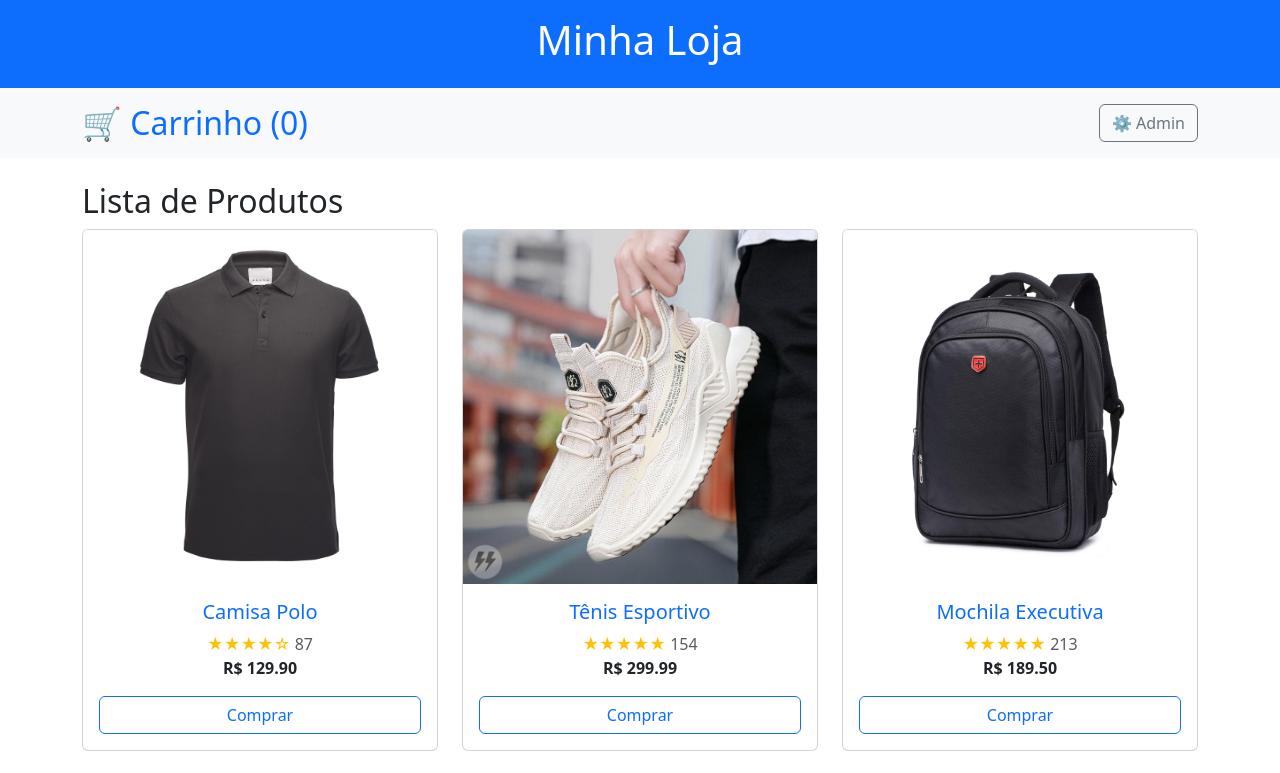
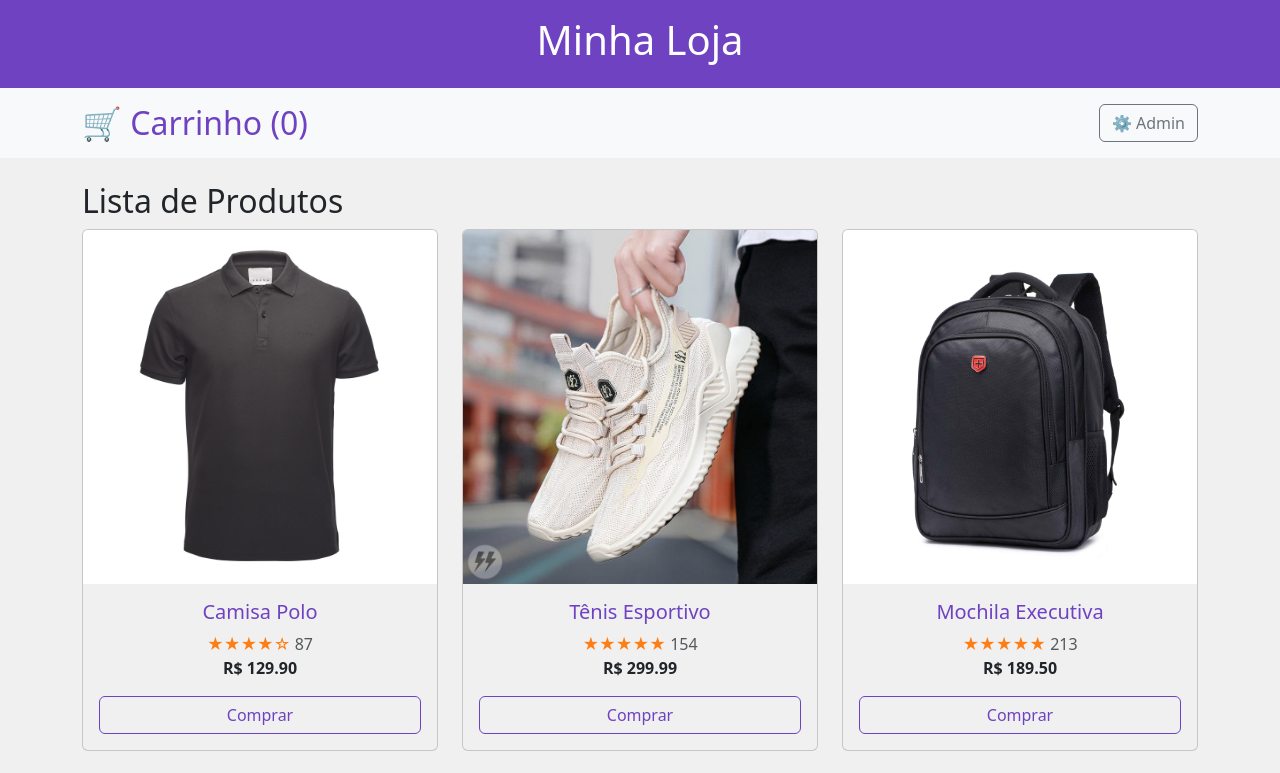
Before and after one commit to Lucas-Dimitri/Loja, a React (Vite) app: page / in a window 1280 px wide. Shown: the top 773 px of the page. Built offline with nearby package versions, Linux system fonts and the light colour scheme.

Commit message:
solving gh pages with bs file

```diff
--- a/src/bs-customizacao.css
+++ b/src/bs-customizacao.css
@@ -1,19 +1,21 @@
+@import "bootstrap/dist/css/bootstrap.min.css";
+
 :root {
-  --bs-primary: #6f42c1;
-  --bs-primary-rgb: 111, 66, 193;
+  --bs-primary: #6f42c1 !important;
+  --bs-primary-rgb: 111, 66, 193 !important;
 
-  --bs-warning: #fd7e14;
-  --bs-warning-rgb: 253, 126, 20;
+  --bs-warning: #fd7e14 !important;
+  --bs-warning-rgb: 253, 126, 20 !important;
 
-  --bs-body-bg: #f0f0f0;
-  --bs-body-bg-rgb: 240, 240, 240;
+  --bs-body-bg: #f0f0f0 !important;
+  --bs-body-bg-rgb: 240, 240, 240 !important;
 }
 
 .btn-outline-primary {
-  --bs-btn-color: #6f42c1;
-  --bs-btn-border-color: #6f42c1;
-  --bs-btn-hover-bg: #6f42c1;
-  --bs-btn-hover-border-color: #6f42c1;
-  --bs-btn-active-bg: #6f42c1;
-  --bs-btn-active-border-color: #6f42c1;
+  --bs-btn-color: #6f42c1 !important;
+  --bs-btn-border-color: #6f42c1 !important;
+  --bs-btn-hover-bg: #6f42c1 !important;
+  --bs-btn-hover-border-color: #6f42c1 !important;
+  --bs-btn-active-bg: #6f42c1 !important;
+  --bs-btn-active-border-color: #6f42c1 !important;
 }
```
Also changed, not shown: src/main.jsx (+7 -8 lines).
